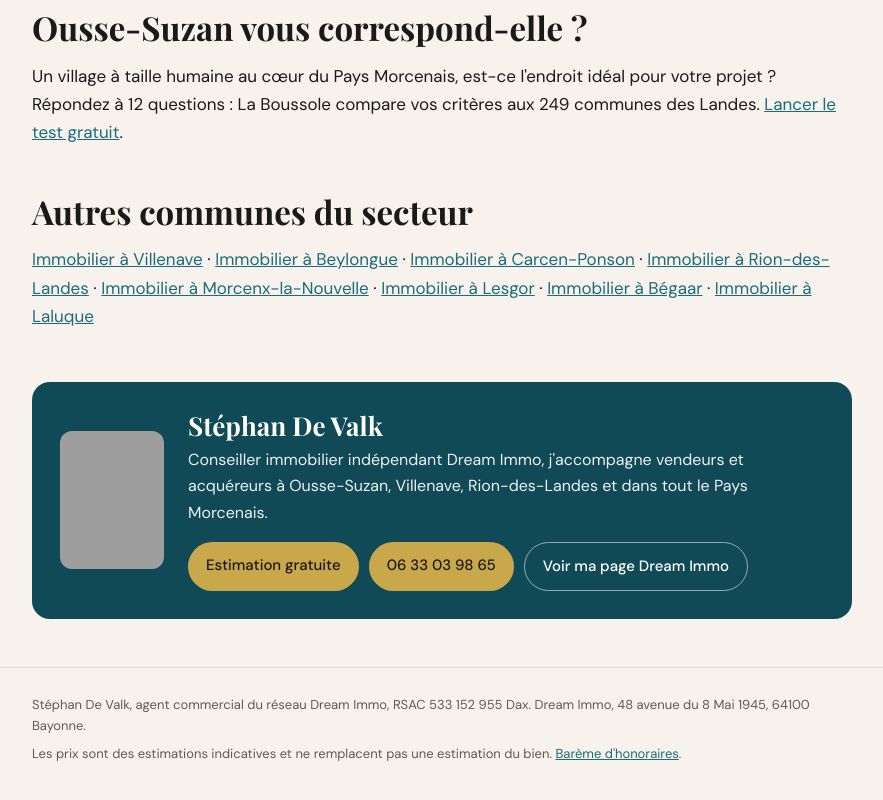
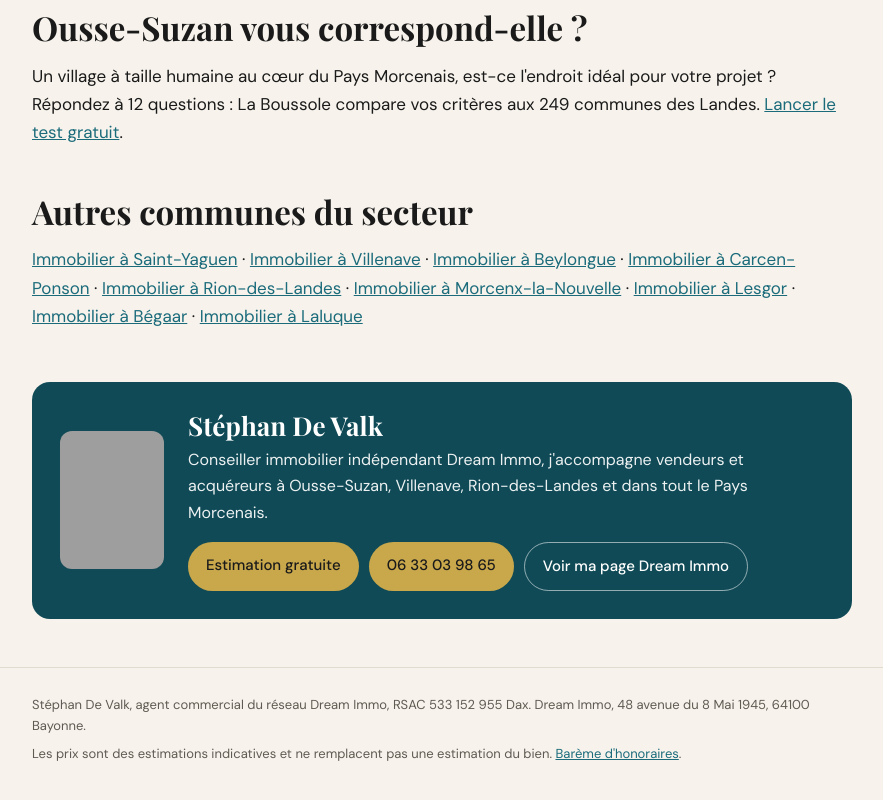
Before and after one commit to Stephdevalk/boussole-landes, a plain HTML site: page ousse-suzan/index.html in a window 1280 px wide. Shown: the part 1967-2767 px from the top of the page, without its empty margins (198-1081 px from the left). Drawn offline with nearby package versions, Linux system fonts and the light colour scheme; grey boxes are pictures that could not be loaded; a web font is replaced by a local one.

Commit message:
Update index.html

```diff
--- a/ousse-suzan/index.html
+++ b/ousse-suzan/index.html
@@ -104,7 +104,7 @@ footer p+p{margin-top:6px}
 </section>
 <section>
 <h2>Autres communes du secteur</h2>
-<p><a href="/villenave/">Immobilier à Villenave</a> · <a href="/beylongue/">Immobilier à Beylongue</a> · <a href="/carcen-ponson/">Immobilier à Carcen-Ponson</a> · <a href="/rion-des-landes/">Immobilier à Rion-des-Landes</a> · <a href="/morcenx-la-nouvelle/">Immobilier à Morcenx-la-Nouvelle</a> · <a href="/lesgor/">Immobilier à Lesgor</a> · <a href="/begaar/">Immobilier à Bégaar</a> · <a href="/laluque/">Immobilier à Laluque</a></p>
+<p><a href="/saint-yaguen/">Immobilier à Saint-Yaguen</a> · <a href="/villenave/">Immobilier à Villenave</a> · <a href="/beylongue/">Immobilier à Beylongue</a> · <a href="/carcen-ponson/">Immobilier à Carcen-Ponson</a> · <a href="/rion-des-landes/">Immobilier à Rion-des-Landes</a> · <a href="/morcenx-la-nouvelle/">Immobilier à Morcenx-la-Nouvelle</a> · <a href="/lesgor/">Immobilier à Lesgor</a> · <a href="/begaar/">Immobilier à Bégaar</a> · <a href="/laluque/">Immobilier à Laluque</a></p>
 </section>
 <div class="adv" id="contact">
 <img src="https://img.netty.immo/dreamimmo/assets/nego/226@222x320.jpg" alt="Stéphan De Valk, conseiller immobilier à Ousse-Suzan" loading="lazy">
```
